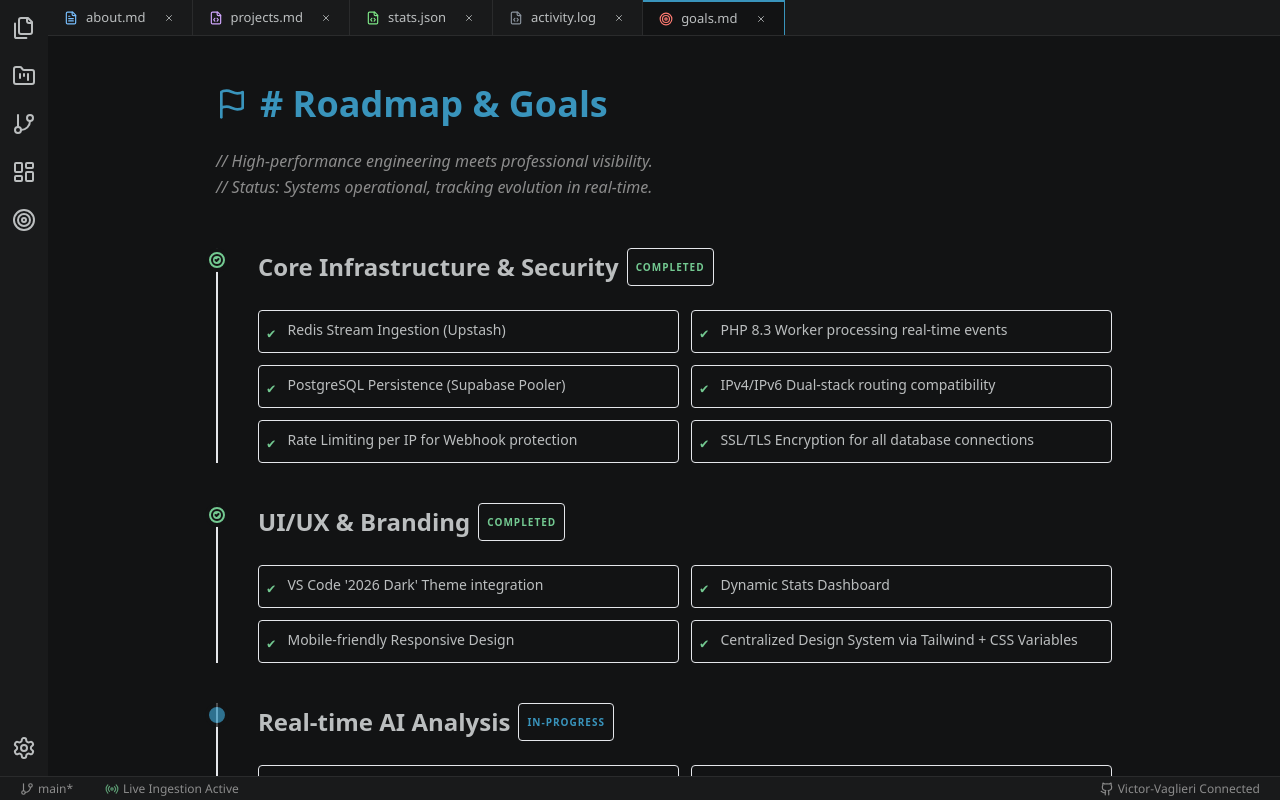
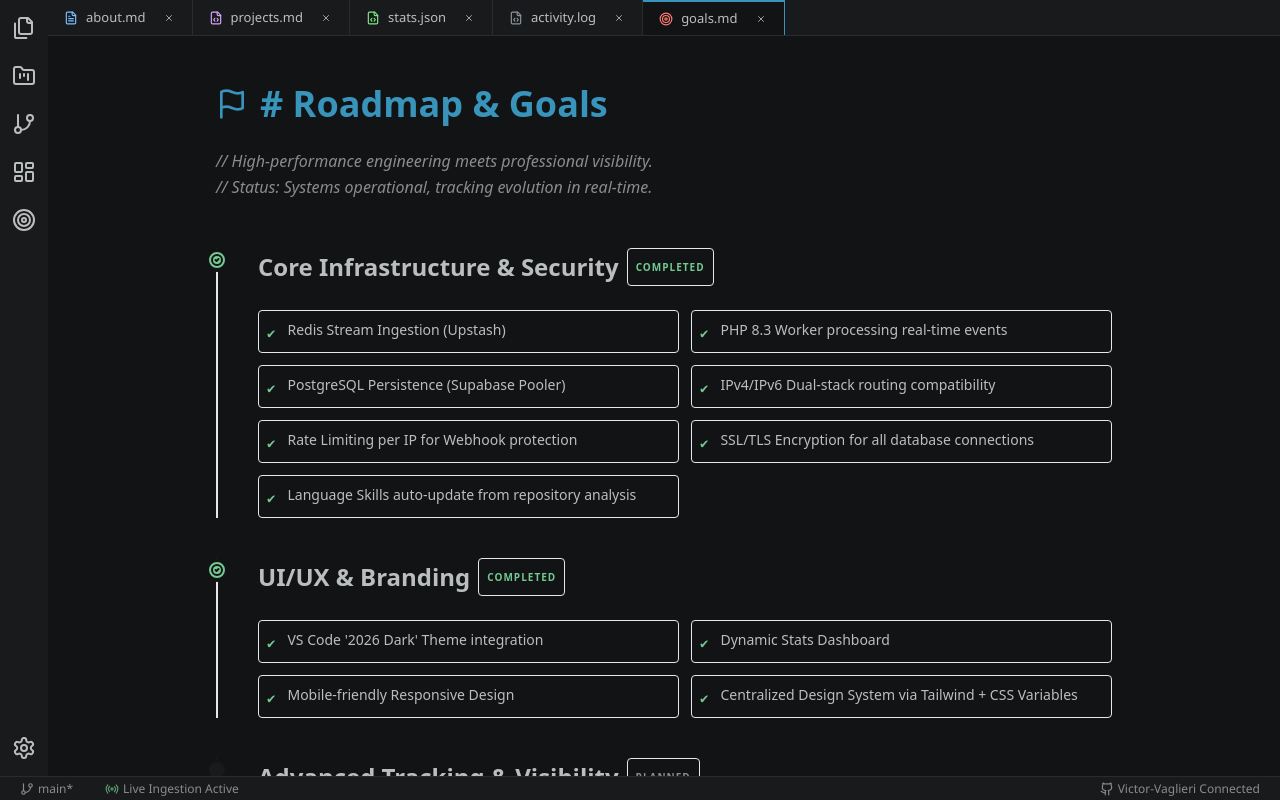
Before and after one commit to Victor-Vaglieri/LiveFolio, a Next.js app in the folder frontend/: page /goals in a window 1280 px wide. Built offline with nearby package versions, Linux system fonts and the light colour scheme.

Commit message:
correção de tempo de componente para assincrono

```diff
--- a/frontend/app/goals/page.tsx
+++ b/frontend/app/goals/page.tsx
@@ -13,7 +13,8 @@
         "PostgreSQL Persistence (Supabase Pooler)",
         "IPv4/IPv6 Dual-stack routing compatibility",
         "Rate Limiting per IP for Webhook protection",
-        "SSL/TLS Encryption for all database connections"
+        "SSL/TLS Encryption for all database connections",
+        "Language Skills auto-update from repository analysis"
       ]
     },
     {
@@ -27,21 +28,10 @@
       ]
     },
     {
-      title: "Real-time AI Analysis",
-      status: "in-progress",
-      tasks: [
-        "Automated PR Analysis via GPT-4",
-        "Coding Patterns Detection (Clean Code vs Legacy)",
-        "Language Skills auto-update from repository analysis"
-      ]
-    },
-    {
       title: "Advanced Tracking & Visibility",
       status: "planned",
       tasks: [
-        "Heatmaps for recruiter access patterns",
-        "Downloadable dynamic CV (PDF generation)",
-        "LinkedIn Auto-post on major project milestones"
+        "Downloadable dynamic CV (PDF generation)"
       ]
     }
   ];
--- a/frontend/app/page.tsx
+++ b/frontend/app/page.tsx
@@ -204,13 +204,21 @@
           <div className="space-y-4">
              <h3 className="text-sm font-bold text-vscode-comment uppercase tracking-widest flex items-center gap-2"><BarChart3 size={14} /> System Throughput / Repo</h3>
              <div className="space-y-3">
-                {Object.entries(repoStats).slice(0, 6).map(([name, count]) => (
-                  <div key={name} className="space-y-1">
-                    <div className="flex justify-between text-[14px] font-mono opacity-80"><span>{name}</span><span className="text-vscode-highlight">{count} ops</span></div>
-                    <div className="h-1.5 bg-vscode-sidebar rounded-full overflow-hidden"><div className="h-full bg-vscode-highlight transition-all" style={{ width: `${(Number(count)/Math.max(totalEvents, 1))*100}%` }} /></div>
+                {Object.entries(repoStats).length > 0 ? (
+                  Object.entries(repoStats).slice(0, 6).map(([name, count]) => (
+                    <div key={name} className="space-y-1">
+                      <div className="flex justify-between text-[14px] font-mono opacity-80"><span>{name}</span><span className="text-vscode-highlight">{count} ops</span></div>
+                      <div className="h-1.5 bg-vscode-sidebar rounded-full overflow-hidden"><div className="h-full bg-vscode-highlight transition-all" style={{ width: `${(Number(count)/Math.max(totalEvents, 1))*100}%` }} /></div>
+                    </div>
+                  ))
+                ) : (
+                  <div className="py-4 text-center border border-dashed border-vscode-border rounded bg-vscode-sidebar/5">
+                    <p className="text-vscode-comment text-xs italic">Awaiting telemetry data from GitHub...</p>
+                    <p className="text-[10px] text-vscode-comment/50 mt-1 uppercase tracking-widest">Connect your first webhook to begin</p>
                   </div>
-                ))}
+                )}
              </div>
+
           </div>
           <div className="space-y-4">
              <h3 className="text-sm font-bold text-vscode-comment uppercase tracking-widest flex items-center gap-2"><Activity size={14} /> System Health & Tech Metrics</h3>
```
